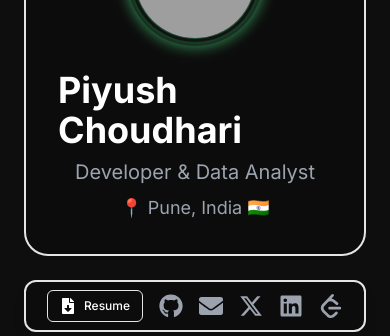
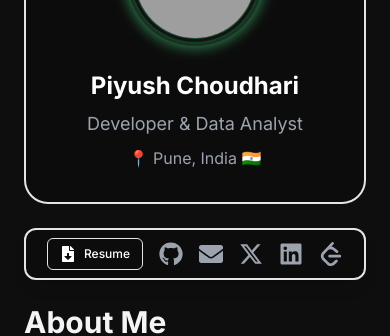
Before and after one commit to capybara-brain346/capybaras-portfolio, a Next.js app: page / in a window 390 px wide. Shown: the part 140-476 px from the top of the page. Built offline with nearby package versions, Linux system fonts and the light colour scheme; grey boxes are pictures that could not be loaded.

Commit message:
resolved responsive issues

```diff
--- a/src/components/Header.tsx
+++ b/src/components/Header.tsx
@@ -6,9 +6,9 @@ const Header: React.FC = () => {
   return (
     <header className="bg-black bg-opacity-10 p-8 rounded-3xl border-2 flex flex-col items-center">
       <GlowingProfile />
-      <h1 className="text-4xl font-bold mt-2 mb-2">Piyush Choudhari</h1>
-      <h2 className="text-xl text-gray-400 mb-2">Developer & Data Analyst</h2>
-      <h3 className="text-lg text-gray-400">📍 Pune, India 🇮🇳</h3>
+      <h1 className="text-2xl sm:text-3xl md:text-4xl font-bold mt-2 mb-2">Piyush Choudhari</h1>
+      <h2 className="text-lg sm:text-xl text-gray-400 mb-2">Developer & Data Analyst</h2>
+      <h3 className="text-base sm:text-lg text-gray-400">📍 Pune, India 🇮🇳</h3>
     </header>
   );
 };
```
